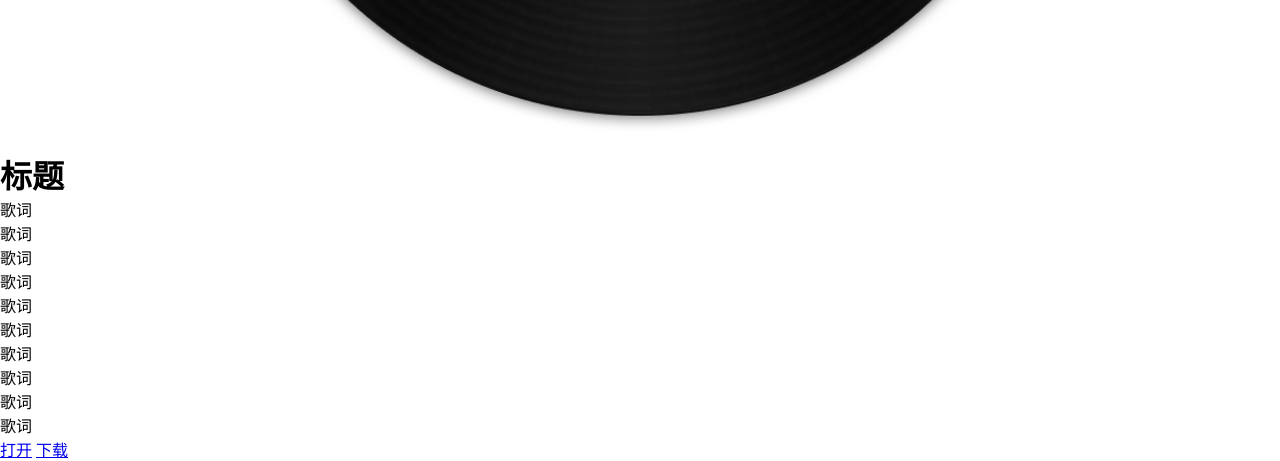
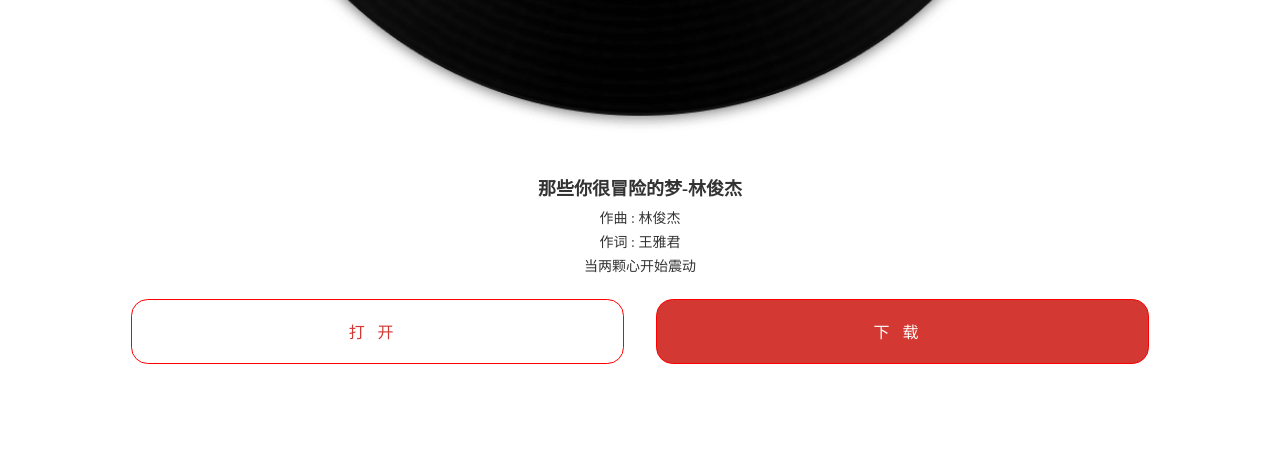
Before and after one commit to TheRest0/NetEaseMusic, a plain HTML site: page song/song.html in a window 1280 px wide. Shown: the part 988-1449 px from the top of the page. After the commit the page ends 1368 px from the top, so only its background shows below. Drawn offline with nearby package versions, Linux system fonts and the light colour scheme.

Commit message:
change lyric

```diff
--- a/song/css/style.css
+++ b/song/css/style.css
@@ -43,18 +43,62 @@
 .disc-container .light{
 	width: 72vw;
 	position: absolute;
-	animation: circle 20s infinite linear;
 }
 .disc-container .cover{
 	width: 45vw;
 	position: absolute;
 	border-radius: 50%;
+}
+
+.disc-container.playing .light,
+.disc-container.playing .cover{
+
 	animation: circle 20s infinite linear;
 }
+
 .song-description{
+	flex-grow: 1;
+	color: #333333;
+	text-align: center;
+	line-height: 2;
+	margin-top: 20px;
+}
+.song-description h1{
+	font-size: 18px;
+}
+.song-description p{
+	font-size: 14px;
+	line-height: 24px;
+}
+.song-description .lyric{
+	height: 76px;
+	overflow: hidden;
+}
+
+..song-description p.active{
 
 }
+.page > .links{
+	display: flex;
+	justify-content: center;
+	align-items: center;
+	color: #D43832
+}
 
-.page > .links{
+.page > .links > a{
+	width: 38.5vw;
+	margin: 1em;
+	text-align: center;
+	border: 1px solid red;
+	background: transparent;
+	padding: 1.5vw;
+	color: inherit;
+	text-decoration: none;
+	border-radius: 1.3vw;
+	letter-spacing: 1vw;
+}
 
+.page > .links > a.main{
+	background: #D43832;
+	color: white;
 }
--- /dev/null
+++ b/song/js/script.js
@@ -0,0 +1,27 @@
+$(function(){
+	$.get('/lyric.json').then(function(object) {
+			let {lyric} = object
+			let array = lyric.split('↵')
+			let regex = /^\[(.+)\](.*)/
+			array = array.map(function (string) {
+				let matches = string.match(regex)
+				if(matches){
+					return {time:matches[1],words: matches[2]}
+				}
+			})
+			let $lyric = $('.lyric')
+			array.map(function (object) {
+				if (!object) {return}
+				let $p = $('</p>')
+				$p.attr('data-time', object.time).text(object.words)
+				$p.appendTo($lyric.children('.lines'))
+			})
+		})
+	let audio = document.createElement('audio')
+	console.log(audio)
+	audio.src = '../All Time Low.mp3'
+	audio.oncanpaly = function () {
+		audio.play()
+		//$('disc-container').addClass('play')
+	}
+})
--- /dev/null
+++ b/song/lyric.json
@@ -0,0 +1,3 @@
+{
+  "lyric":"[00:00.00] 作曲 : 林俊杰↵[00:01.00] 作词 : 王雅君↵[00:14.15]当两颗心开始震动↵[00:21.81]当你瞳孔学会闪躲↵[00:28.25]当爱慢慢被遮住只剩下黑↵[00:35.87]距离像影子被拉拖↵[00:40.23]↵[00:43.10]当爱的故事剩听说↵[00:49.26]我找不到你单纯的面孔↵[00:56.67]当生命每分每秒都为你转动↵[01:03.54]心多执着就加倍心痛↵[01:09.06]↵[01:09.71]那些你很冒险的梦 我陪你去疯↵[01:17.59]折纸飞机 碰到雨天 终究会坠落↵[01:23.79]太残忍的话我直说 因为爱很重↵[01:31.71]你却不想懂 只往反方向走↵[01:37.95]↵[01:50.12]当爱的故事剩听说↵[01:56.48]我找不到你单纯的面孔↵[02:03.31]当生命每分每秒都为你转动↵[02:10.40]心有多执着就加倍心痛↵[02:16.35]↵[02:16.97]那些你很冒险的梦 我陪你去疯↵[02:24.78]折纸飞机 碰到雨天 终究会坠落↵[02:30.84]太残忍的话我直说 因为爱很重↵[02:38.49]你却不想懂 只往反方向走↵[02:44.48]↵[02:46.35]我不想放手 你松开的左手↵[02:49.78]你爱的放纵 我白不回天空↵[02:53.71]我输了 累了 当你 再也 不回头↵[03:00.84]↵[03:02.54]那些你很冒险的梦 我陪你去疯↵[03:10.61]折纸飞机 碰到雨天 终究会坠落↵[03:16.67]太残忍的话我直说 因为爱很重↵[03:24.56]你却不想懂 只往反方向走↵[03:31.24]你真的不懂 我的爱已降落↵[03:41.50]↵"
+}
--- a/song/song.html
+++ b/song/song.html
@@ -17,23 +17,19 @@
 			</div>
 		</div>
 		<div class="song-description">
-			<h1>标题</h1>
-			<p>歌词</p>
-			<p>歌词</p>
-			<p>歌词</p>
-			<p>歌词</p>
-			<p>歌词</p>
-			<p>歌词</p>
-			<p>歌词</p>
-			<p>歌词</p>
-			<p>歌词</p>
-			<p>歌词</p>
+			<h1>那些你很冒险的梦-林俊杰</h1>
+			<div class="lyric">
+				<div class="lines">
+
+				</div>
+			</div>
 		</div>
 		<div class="links">
 			<a href="#">打开</a>
-			<a href="#">下载</a>
+			<a href="#" class="main">下载</a>
 		</div>
 	</div>
-
+<script src="https://cdn.bootcss.com/jquery/3.3.1/jquery.js"></script>
+<script src="js/script.js"></script>
 </body>
 </html>
```
Also changed, not shown: song/image/beijing.jpg, song/image/zhuanji.jpg, 1 other file.
